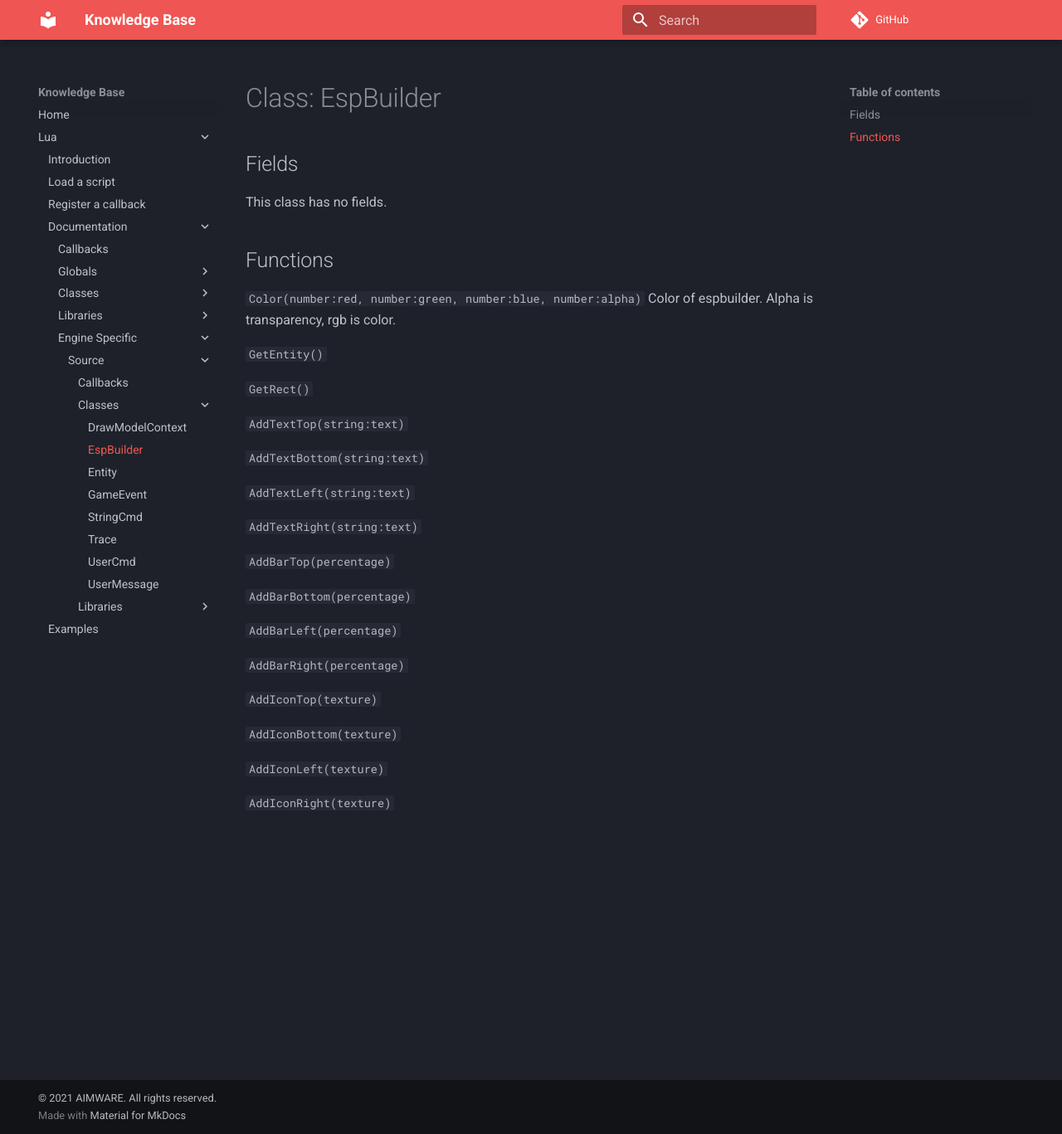
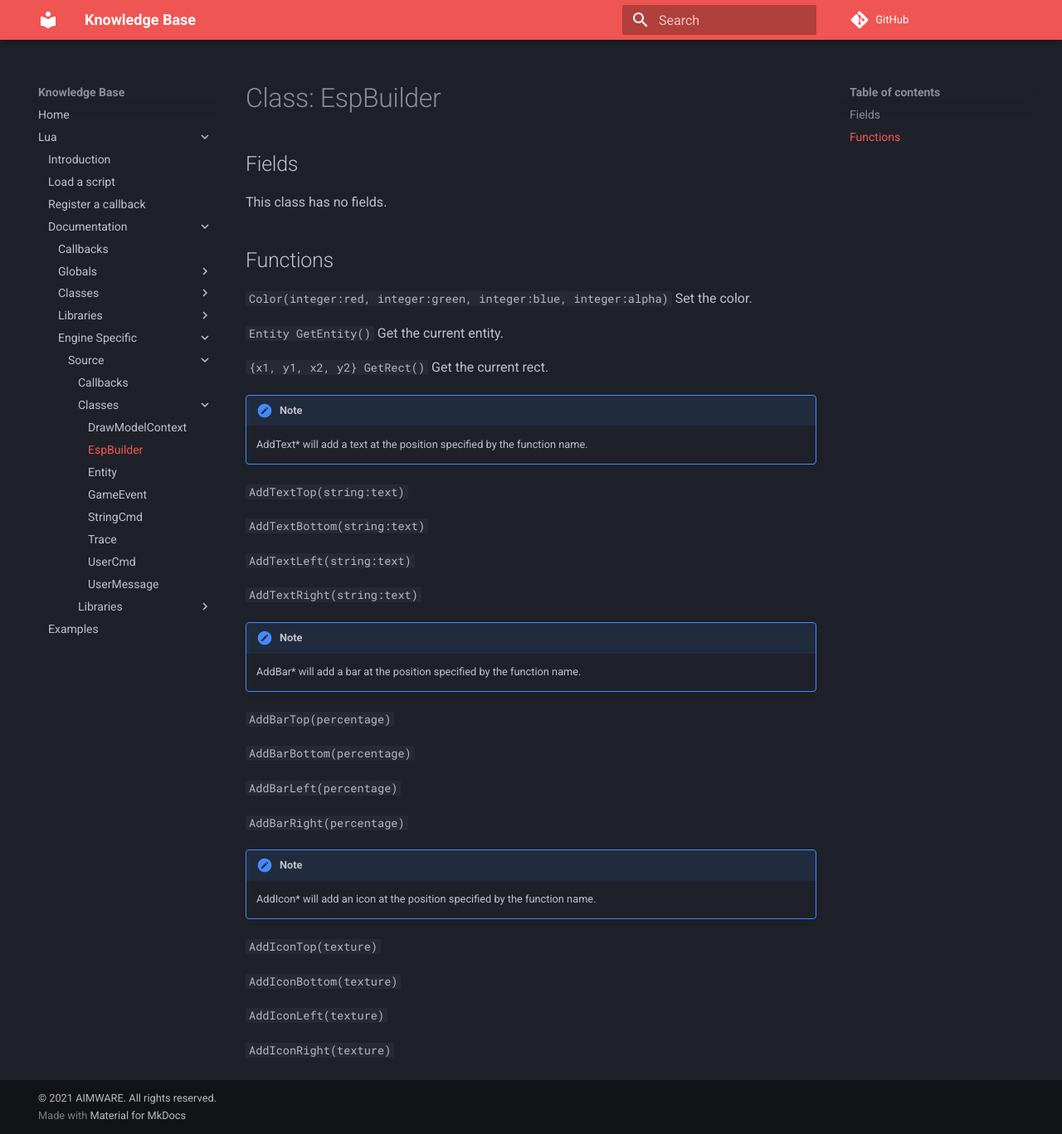
Before and after one commit to Ninaligo/aimware-web-kb, an MkDocs documentation site: the page built from private/lua/docs/engine/source/class/espbuilder.md, in a window 1280 px wide and 1367 px high. Shown: the whole window at 83% size. Built offline with MkDocs 1.6.1 and Material for MkDocs 9.7.7, drawn with Linux system fonts in a browser that asks for light colours; comment, search, counter and statistics services are not loaded.

Commit message:
Added missing description and arg/return types in class EspBuilder.

````diff
--- a/private/lua/docs/engine/source/class/espbuilder.md
+++ b/private/lua/docs/engine/source/class/espbuilder.md
@@ -3,14 +3,16 @@
 ## Fields
 This class has no fields.
 
-
 ## Functions
 
-```Color(number:red, number:green, number:blue, number:alpha)``` Color of espbuilder. Alpha is transparency, rgb is color.
+```Color(integer:red, integer:green, integer:blue, integer:alpha)``` Set the color.
 
-```GetEntity()```
+```Entity GetEntity()``` Get the current entity.
 
-```GetRect()```
+```{x1, y1, x2, y2} GetRect()``` Get the current rect.
+
+!!! note
+	AddText* will add a text at the position specified by the function name.
 
 ```AddTextTop(string:text)```
 
@@ -20,6 +22,9 @@ This class has no fields.
 
 ```AddTextRight(string:text)```
 
+!!! note
+	AddBar* will add a bar at the position specified by the function name.
+
 ```AddBarTop(percentage)```
 
 ```AddBarBottom(percentage)```
@@ -28,6 +33,9 @@ This class has no fields.
 
 ```AddBarRight(percentage)```
 
+!!! note
+	AddIcon* will add an icon at the position specified by the function name.
+
 ```AddIconTop(texture)```
 
 ```AddIconBottom(texture)```
````
